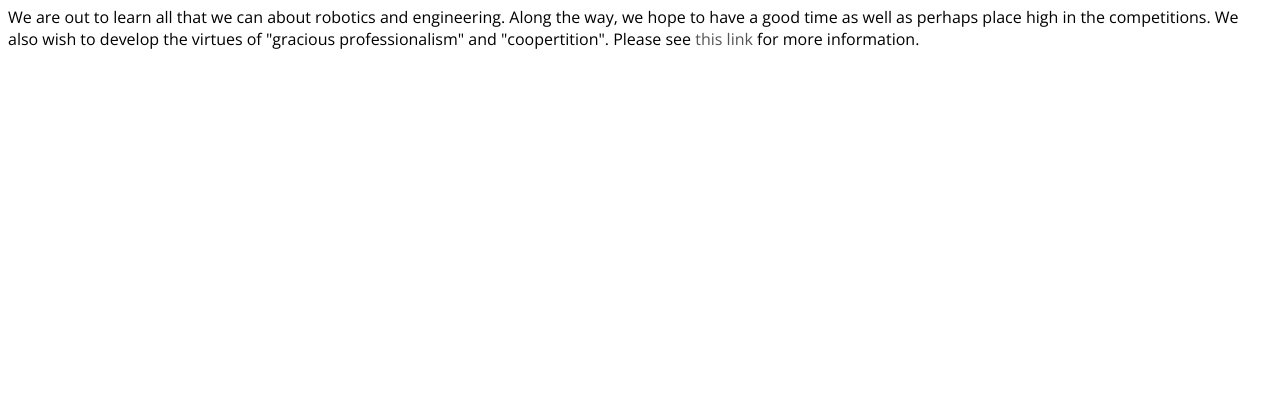
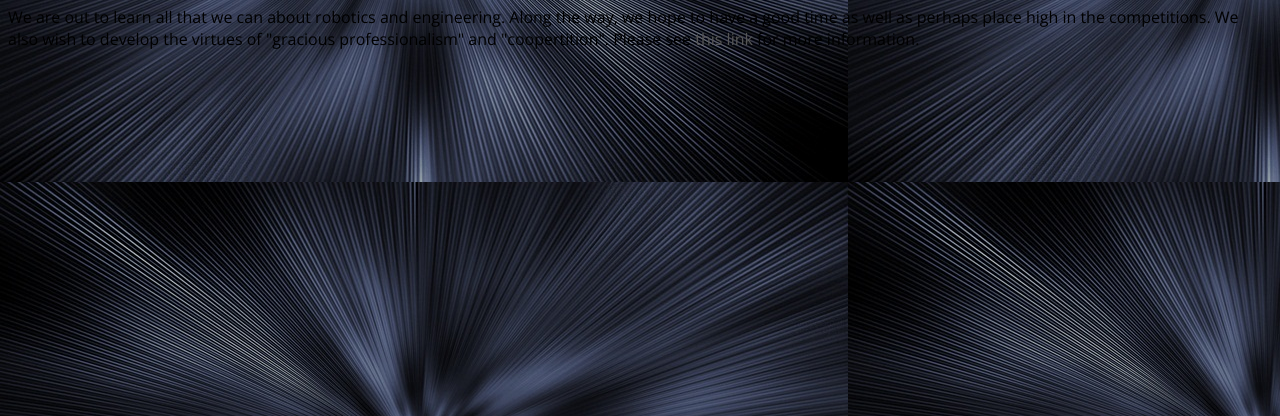
Before and after one commit to stormbreaker/stormbreaker.github.com, a plain HTML site: page about.html in a window 1280 px wide. Shown: the part 384-800 px from the top of the page. Drawn offline with nearby package versions, Linux system fonts and the light colour scheme.

Commit message:
background2
should work this time

```diff
--- a/stylesheet.css
+++ b/stylesheet.css
@@ -4,7 +4,7 @@ body {
   text-align: left;
   font-family: 'Open Sans';
 
-  background-color: url ('void.jpg');
+  background-image: url('void.jpg');
 }
 
 .navbar {
```
